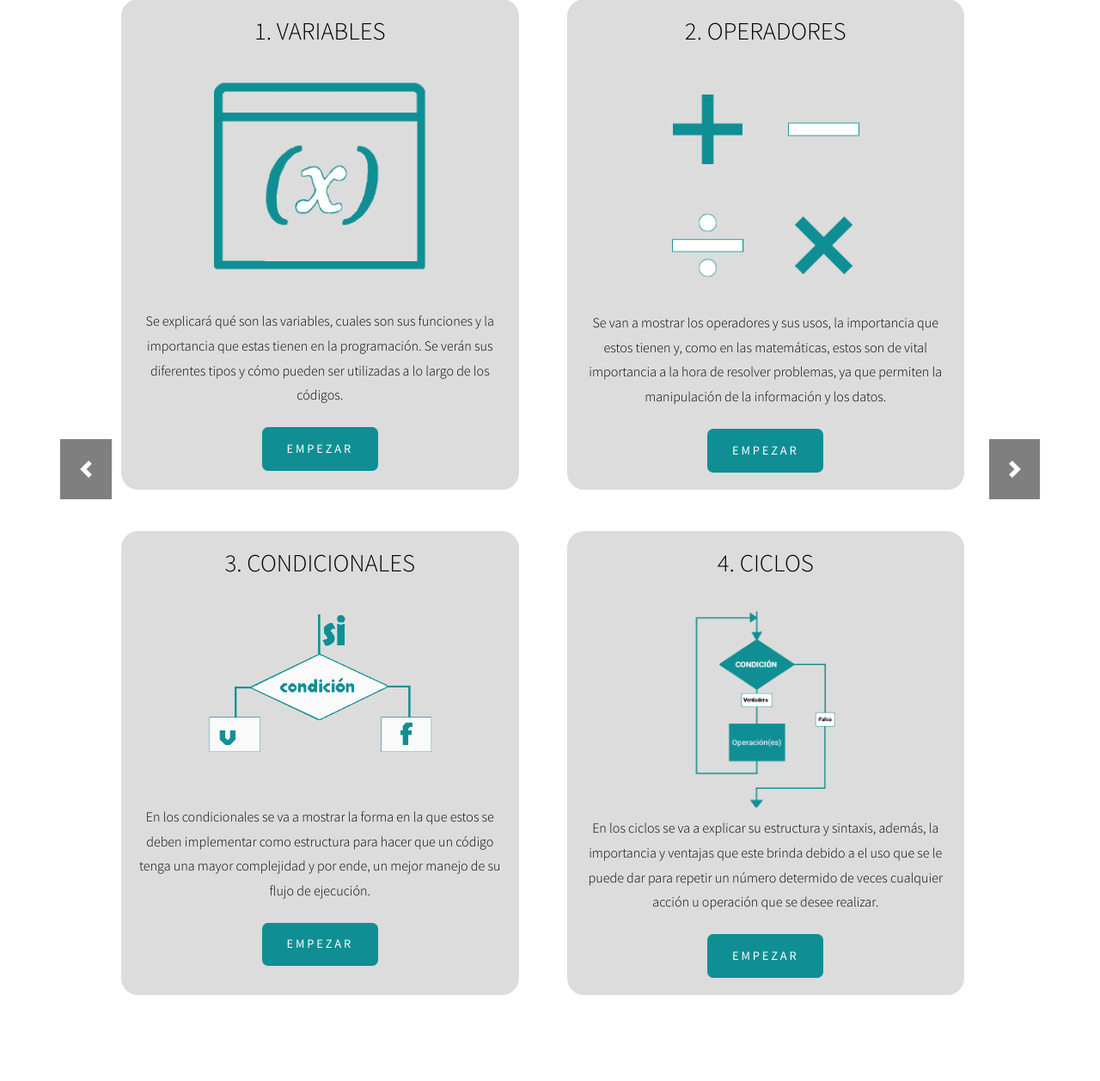
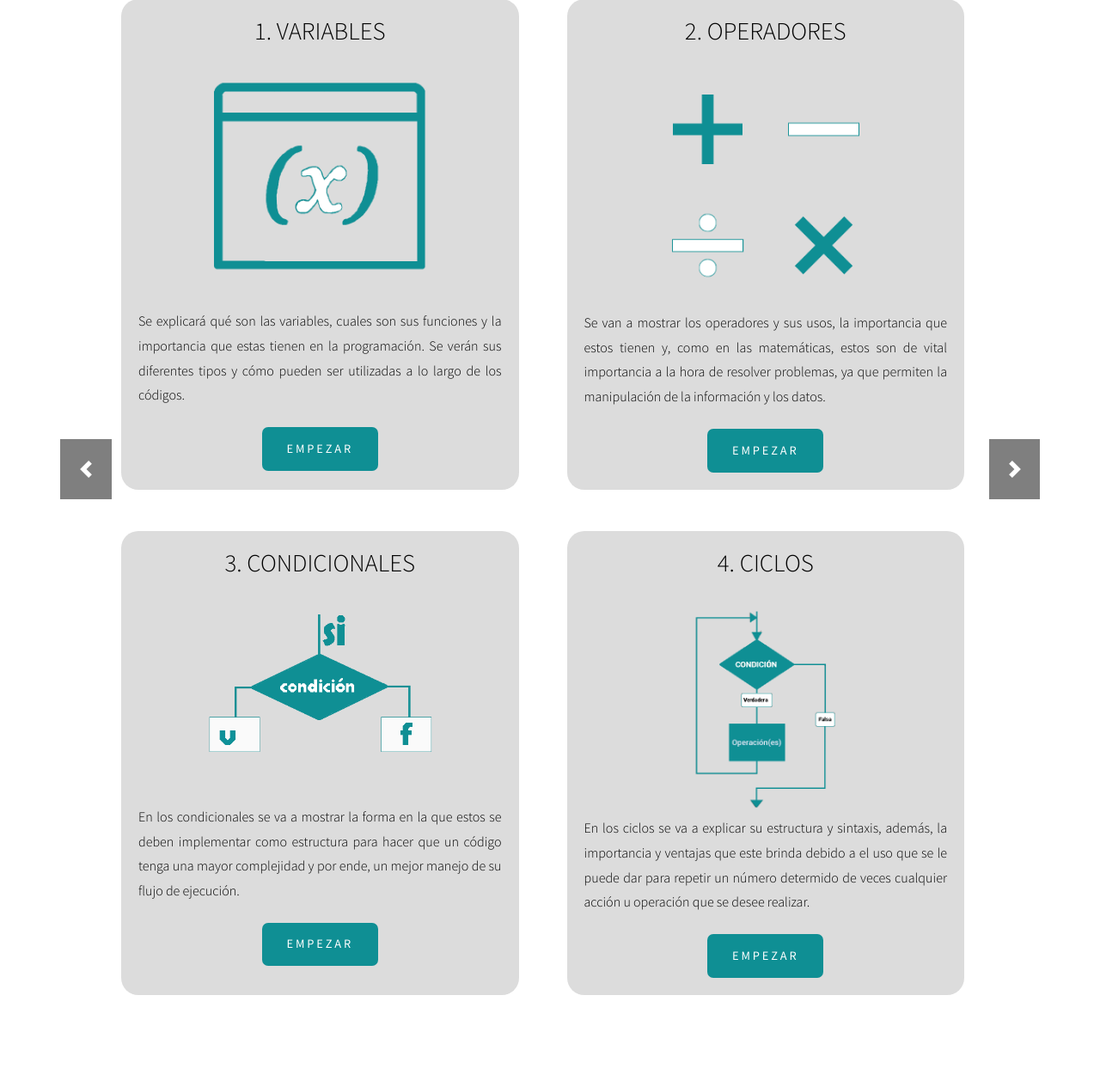
Before and after one commit to juanesduque/EPBA, a Django app: page / in a window 1280 px wide. Shown: the part 928-2186 px from the top of the page at 86% size. Run offline with Django 3.2, Linux system fonts and the light colour scheme; some libraries are stand-ins or nearby versions.

Commit message:
12/01/2021 2:00

```diff
--- a/templates/main.html
+++ b/templates/main.html
@@ -82,7 +82,7 @@
                             <img src="{% static 'Im/variables.png' %}" style="width: 100%;"/>
                         </div>
                         <br>
-                        <p>
+                        <p class="text-justify">
                             Se explicará qué son las variables, cuales son sus funciones y la importancia que estas tienen
                             en la programación. Se verán sus diferentes tipos y cómo pueden ser utilizadas a lo largo de
                             los códigos.
@@ -94,7 +94,7 @@
                         <div class="mx-auto" style="width:300px">
                             <img src="{% static 'Im/operadores.png' %}" style="width:90%"/>
                         </div>
-                        <p>
+                        <p class="text-justify">
                             Se van a mostrar los operadores y sus usos, la importancia que estos tienen y, como en las
                             matemáticas, estos son de vital importancia a la hora de resolver problemas, ya que permiten
                             la manipulación de la información y los datos.
@@ -109,7 +109,7 @@
                             <img src="{% static 'Im/condiciones.png' %}" style="width:100%"/>
                         </div>
                         <br>
-                        <p>
+                        <p class="text-justify">
                             En los condicionales se va a mostrar la forma en la que estos se deben implementar como
                             estructura para hacer que un código tenga una mayor complejidad y por ende, un mejor manejo de
                             su flujo de ejecución.
@@ -121,7 +121,7 @@
                         <div class="mx-auto" style="width:300px">
                             <img src="{% static 'Im/ciclos.png' %}" style="width:80%;"/>
                         </div>
-                        <p>
+                        <p class="text-justify">
                             En los ciclos se va a explicar su estructura y sintaxis, además, la importancia  y ventajas
                             que este brinda debido a el uso que se le puede dar para repetir un número determido de veces
                             cualquier acción u operación que se desee realizar.
@@ -139,7 +139,7 @@
                             <img src="{% static 'Im/arreglos.png' %}"/>
                         </div>
                         <br><br>
-                        <p>
+                        <p class="text-justify">
                             En este módulo se va a definir qué es un arreglo, su uso, importancia y las manera de
                             implementarlos en un programa para que este sea de gran utilidad, además, la forma en que se
                             recorren y cómo pueden ser vistos dependiendo de la necesidad.
@@ -151,7 +151,7 @@
                         <div class="mx-auto" style="width:400px;">
                             <img src="{% static 'Im/matrices.png' %}" style="width: 100%;"/>
                         </div>
-                        <p>
+                        <p class="text-justify">
                             En este módulo, al igual que en los arreglos, se va a dar la definición de matrices, su uso,
                             importancia y la manera en que se debe de usar dentro de un algoritmo para que esta sea una
                             gran herramienta.
@@ -165,7 +165,7 @@
                         <div class="mx-auto" style="width:300px;">
                             <img src="{% static 'Im/funciones.png' %}" style="width: 90%;"/>
                         </div>
-                        <p>
+                        <p class="text-justify">
                             Aquí se van a explicar qué son las funciones, para qué se usan, cómo se usan y cómo no, su
                             sintaxis. Además, se mostrarán algunos ejemplos fáciles con los que se entenderá de mejor
                             manera el gran potencial de esta herramienta.
@@ -179,7 +179,7 @@
                             <img src="{% static 'Im/clases.png' %}" style="width: 100%;"/>
                         </div>
                         <br><br>
-                        <p>
+                        <p class="text-justify">
                             En esta sección, aunque no es muy usado en Arduino se explican qué son las clases, para qué
                             sirven y cómo se pueden visualizar y utilizar en un programa. Además, se muestran ejemplos de
                             cómo se utilizan.
@@ -193,10 +193,10 @@
                     <div class="col-md-5 mb-md-5" id="mod">
                         <h2>9. Variables como pines</h2>
                         <div class="mx-auto" style="width:400px">
-                            <img src="{% static 'Im/vcp.png' %}" style="width100%;"/>
+                            <img src="{% static 'Im/vcp.png' %}" style="width: 100%;"/>
                         </div>
                         <br>
-                        <p>
+                        <p class="text-justify">
                             Este módulo es muy importante debido a que en este caso, en las variables ya se almecenan
                             datos, pero datos provenientes de pines que tiene el sistema embebido de Arduino, aquí se
                             explica a fondo cómo se usan y qué se hace con ellas.
@@ -205,8 +205,10 @@
                     </div>
                     <div class="col-md-5 mb-md-5" id="mod">
                         <h2>10. Pines análogos</h2>
-                        <img src="{% static 'Im/Computer.png' %}"/>
-                        <p>
+                        <div class="mx-auto" style="width:300px">
+                            <img src="{% static 'Im/pinesanalogos.png' %}" style="width: 90%;"/>
+                        </div>
+                        <p class="text-justify">
                             Es de vital importancia entender cómo se comporta Arduino a nivel de hardware, por esa razón,
                             aquí se explicará qué es un pin análogo, cómo funciona y para qué se usa en la programación
                             con Arduino dirigida al hardware.
@@ -215,8 +217,12 @@
                     </div>
                     <div class="col-md-5 mb-md-5" id="mod">
                         <h2>11. Pines digitales</h2>
-                        <img src="{% static 'Im/Computer.png' %}"/>
-                        <p>
+                        <div class="mx-auto" style="width:400px">
+                            <br>
+                            <img src="{% static 'Im/pinesdigitales.png' %}" style="width: 100%;"/>
+                        </div>
+                        <br>
+                        <p class="text-justify">
                             Es muy importante entender cómo se comporta Arduino a nivel de hardware, por esta razón, en
                             este módulo se explicará qué es un pin digital, cómo funciona y para qué se usa en la
                             programación con Arduino dirigida al hardware.
@@ -226,8 +232,10 @@
                     </div>
                     <div class="col-md-5 mb-md-5" id="mod">
                         <h2>12. PWM</h2>
-                        <img src="{% static 'Im/Computer.png' %}"/>
-                        <p>
+                        <div class="mx-auto" style="width:160px">
+                            <img src="{% static 'Im/pwm.png' %}" style="width: 80%;"/>
+                        </div>
+                        <p class="text-justify">
                             Aquí se endentenderá mejor el concepto de PWM, se explicará un poco de qué se trata, para qué
                             sirve y cómo se aplica en la programación con Arduino. Además, se mostrará a grandes rasgos su
                             uso y la aplicabilidad que este tiene en los programas.
@@ -310,7 +318,7 @@
                     <img src="{% static 'Im/monitor.png'%}" style="width:87%;"/>
                 </div>
                 <br>
-				<p>
+				<p class="text-justify">
                     Como primer proyecto se desea mostrar en el monitor serial información que contiene el programa de
                     algunos parámetros que se han almacenado de un sistema que controla un riego automático. Por ende, lo
                     que se pide es desarrollar un algoritmo que muestre dichos datos para que el usuario pueda observarlos
@@ -325,7 +333,7 @@
                     <img src="{% static 'Im/alarma.png'%}" style="width:100%;"/>
                 </div>
                 <br>
-				<p>
+				<p class="text-justify">
                     Para el tercer proyecto se desea a través un pin análogo leer la tempertura en una caldera y una vez
                     pase el límite definido de temperatura, este deberá de encender un led y una bocina para avisar a las
                     personas que apaguen la caldera. Por ende, el estudiante debe desarrollar un programa que cumpla dicho
@@ -341,7 +349,7 @@
                     <img src="{% static 'Im/arduinoyled.png'%}" style="width:85%;"/>
                 </div>
                 <br>
-				<p>
+				<p class="text-justify">
                     Como segundo proyecto se tiene la implementación de un código que permita indicar cuántas veces se
                     desea encender y apagar un led. La idea es que el alumno a través de los conceptos adquiridos logre
                     implementar el código pertinente para cumplir con el objetivo propuesto y que este logre la
@@ -355,7 +363,7 @@
                     <img src="{% static 'Im/motores.png'%}" style="width:72%;"/>
                 </div>
                 <br>
-				<p>
+				<p class="text-justify">
                     Como cuarto y último proyecto, se solicita un programa que lea la altura a la que se encuentra una
                     compuerta y que dependiendo de esto se active o desactive un motor el cual la abre y la cierra. Se
                     pide que el estudiante implemente un código el cual controle la compuerta y que esto se haga de manera
--- a/templates/teoria/pines_analogos/pines_analogos.html
+++ b/templates/teoria/pines_analogos/pines_analogos.html
@@ -57,7 +57,8 @@
         </p>
     </div>
     <div class="col-md-5" id="expimg">
-        <img src="{% static 'Im/Computer.png' %}"/>
+        <br><br><br><br><br>
+        <img src="{% static 'Im/pinesanalogos.png' %}" style="width: 80%;"/>
     </div>
 </div>
 <div class="row mx-auto" id="content">
--- a/templates/teoria/pines_digitales/pines_digitales.html
+++ b/templates/teoria/pines_digitales/pines_digitales.html
@@ -55,7 +55,8 @@
         </p>
     </div>
     <div class="col-md-5" id="expimg">
-        <img src="{% static 'Im/Computer.png' %}"/>
+        <br><br><br><br><br><br><br>
+        <img src="{% static 'Im/pinesdigitales.png' %}" style="width: 100%;"/>
     </div>
 </div>
 <div class="row mx-auto" id="content">
--- a/templates/teoria/pwm/pwm.html
+++ b/templates/teoria/pwm/pwm.html
@@ -53,8 +53,9 @@
             otra manera.
         </p>
     </div>
-    <div class="col-md-5" id="expimg">
-        <img src="{% static 'Im/Computer.png' %}"/>
+    <div class="col-md-5 mx-auto text-center" id="expimg">
+        <br><br>
+        <img src="{% static 'Im/pwm.png' %}" style="width: 50%;"/>
     </div>
 </div>
 <div class="row mx-auto" id="content">
```
Also changed, not shown: static/Im/condiciones.png, static/Im/pinesanalogos.png (added), static/Im/pinesdigitales.png (added), static/Im/pwm.png (added).
